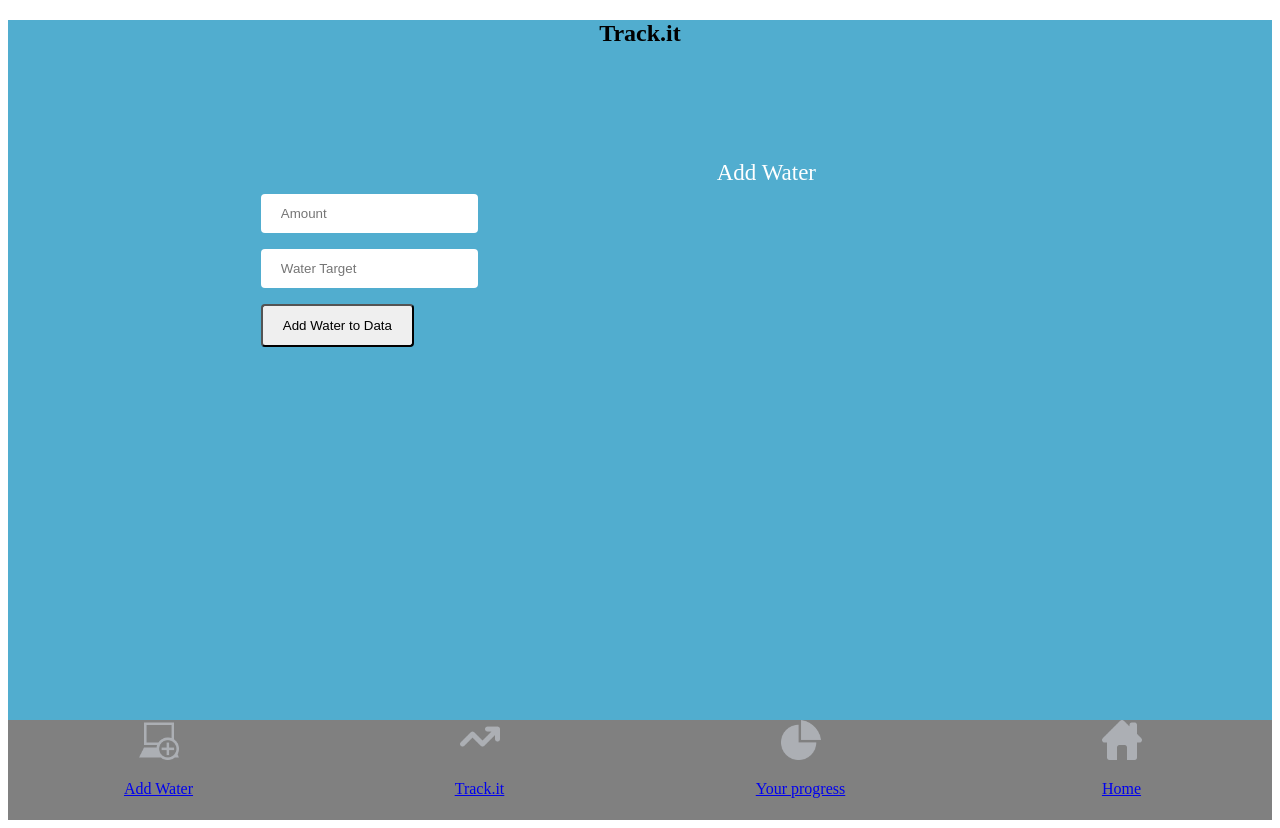
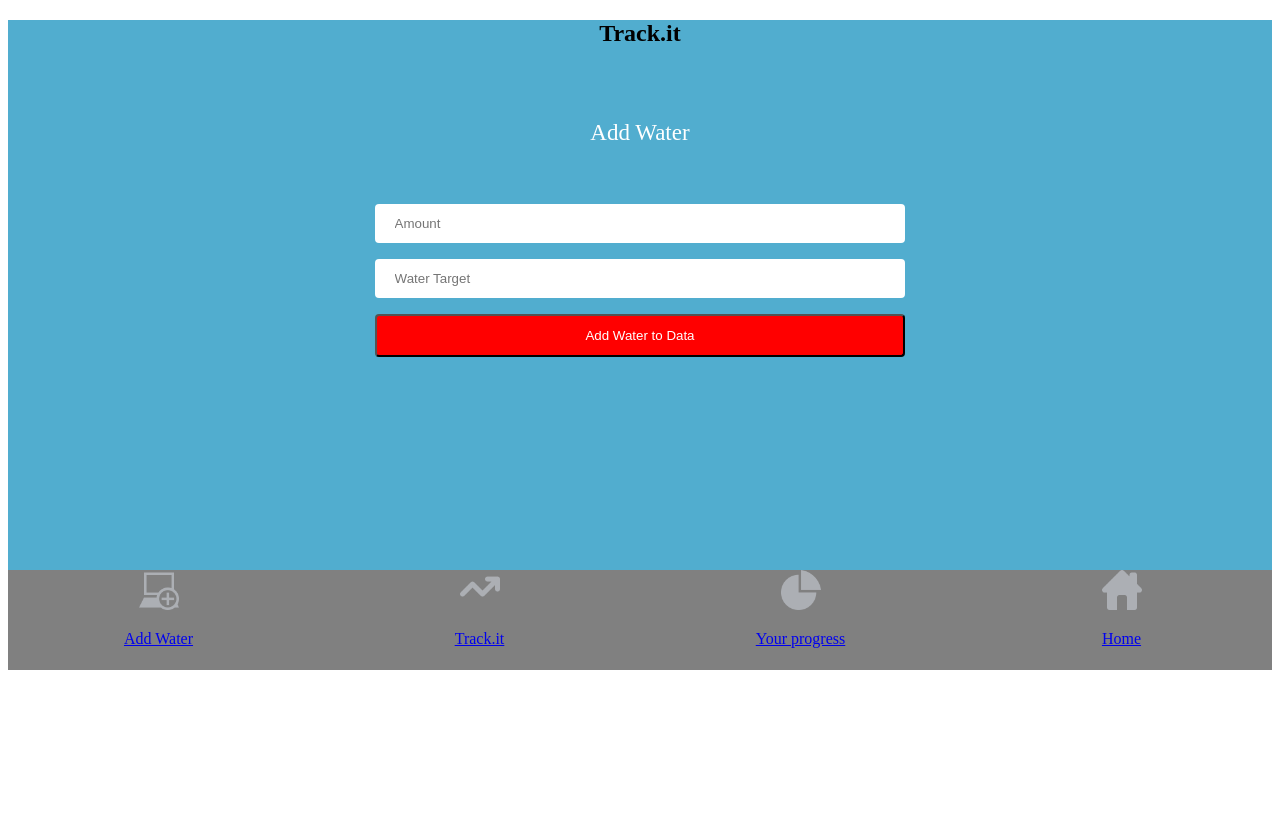
Before and after one commit to addod19/tract_it_frontend, a React (Create React App) app: page /waters in a window 1280 px wide. After the commit the page ends 800 px from the top, so only its background shows below. Built offline with nearby package versions, Linux system fonts and the light colour scheme.

Commit message:
styled add water component

```diff
--- a/src/components/Waters/addWater.js
+++ b/src/components/Waters/addWater.js
@@ -7,24 +7,25 @@ import styled from 'styled-components';
 import Footer from '../../pages/Footer';
 
 const AddWrap = styled.div`
-  height:470px;
-  wuser_idth: 60%;
+  height:360px;
+  width: 60%;
   margin-left: 20%;
 
-  @media (max-wuser_idth: 768px) {
-    height:450px;
-    wuser_idth: 100%;
+  @media (max-width: 768px) {
+    height:340px;
+    width: 100%;
     margin-left: 0;
   }
 `;
 
 const FormWrap = styled.form`
-  wuser_idth: 100%;
+  width: 100%;
   height: 300px;
+  margin-top: 50px;
 `;
 
 const AmountInp = styled.input`
-  wuser_idth: 100%;
+  width: 100%;
   padding: 12px 20px;
   margin: 8px 0;
   box-sizing: border-box;
@@ -36,7 +37,7 @@ const AmountInp = styled.input`
   }
 `;
 const TotalInp = styled.input`
-  wuser_idth: 100%;
+  width: 100%;
   padding: 12px 20px;
   margin: 8px 0;
   box-sizing: border-box;
@@ -49,12 +50,13 @@ const TotalInp = styled.input`
 `;
 
 const SubmitData = styled.button`
-  wuser_idth: 100%;
+  width: 100%;
   padding: 12px 20px;
   margin: 8px 0;
   box-sizing: border-box;
   border-radius: 4px;
-  background-color: light-blue;
+  background-color: red;
+  color: white;
 
   &:hover {
     cursor: pointer;
@@ -62,13 +64,21 @@ const SubmitData = styled.button`
 `;
 
 const TrackWater = styled.div`
-  text-align: center;
-  margin-top:40px;
   color: white;
   font-weight: 500;
   font-size: 23px;
+  text-align: center;
 `;
 
+const CenterW = styled.div`
+  width: 70%;
+  margin-left: 15%;
+
+  @media(max-width: 768px) {
+    display: flex;
+    margin-left: 15%;
+  }
+`;
 const AddWater = ({ addWaters }) => {
   const [formData, setFormData] = useState({
     amount: '',
@@ -89,14 +99,12 @@ const AddWater = ({ addWaters }) => {
   return (
     <>
     <AddWrap>
-      <div>
-        <div>
       <TrackWater>
         Add Water
       </TrackWater>
+      <CenterW>
+
           <FormWrap onSubmit={onSubmit}>
-            <div>
-              <label htmlFor="amount">
             <AmountInp
               type="number"
               name="amount"
@@ -105,10 +113,6 @@ const AddWater = ({ addWaters }) => {
               placeholder="Amount"
               required
             />
-              </label>
-            </div>
-            <div>
-              <label htmlFor="WaterTarget">
             <TotalInp
               type="number"
               name="total"
@@ -117,14 +121,11 @@ const AddWater = ({ addWaters }) => {
               onChange={onChange}
               required
             />
-              </label>
-            </div>
             <SubmitData type="submit" onSubmit={onSubmit}>
               Add Water to Data
             </SubmitData>
           </FormWrap>
-        </div>
-      </div>
+      </CenterW>
     </AddWrap>
     <Footer />
     </>
```
Lines whose indentation alone changed are shown as unchanged.
